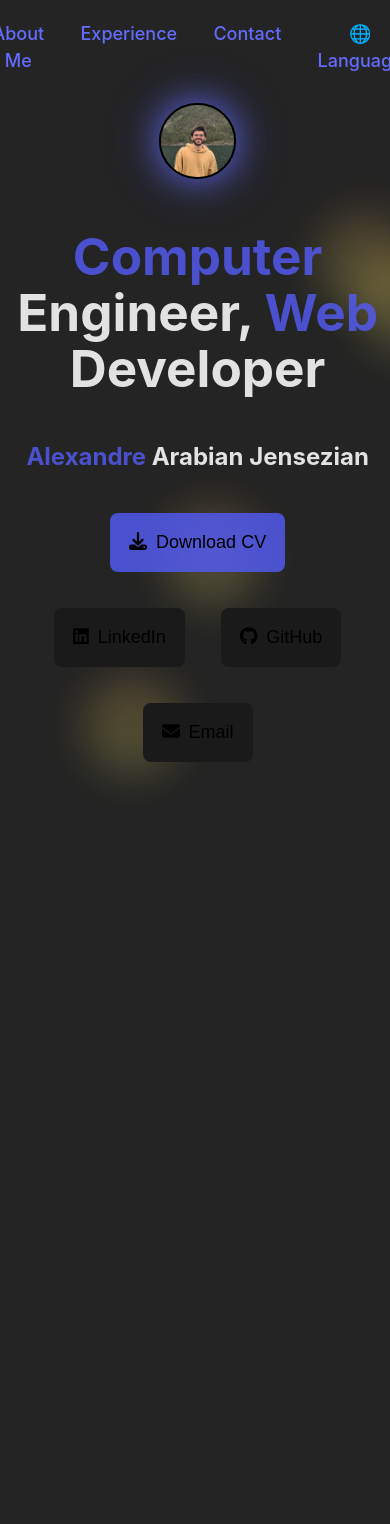
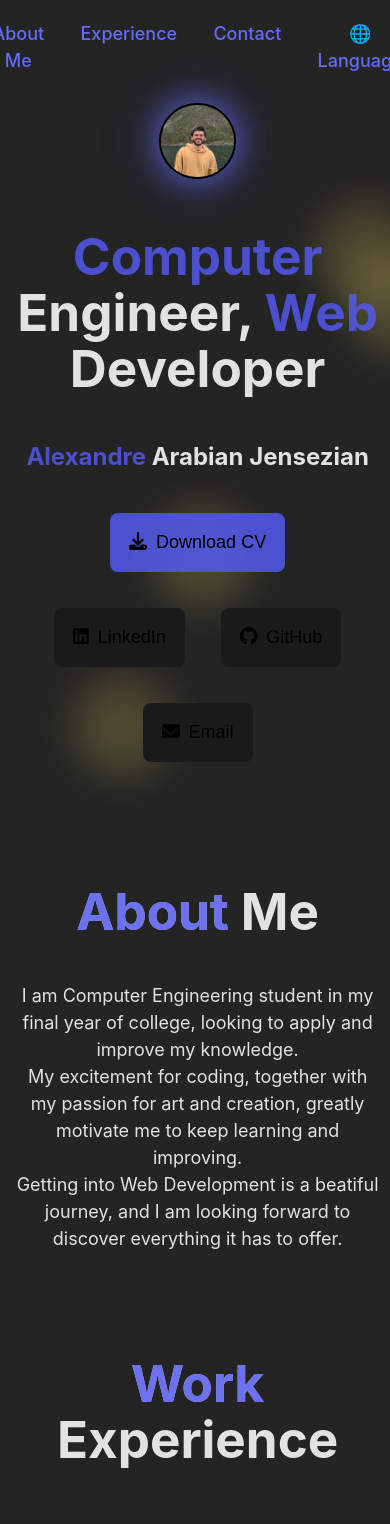
Before and after one commit to alexandrearabian/online-resume, a React (Vite) app in the folder online-resume/: page / in a window 390 px wide. Shown: the top 1524 px of the page. Built offline with nearby package versions, Linux system fonts and the light colour scheme.

Commit message:
solve for mobile v5

```diff
--- a/online-resume/src/App.css
+++ b/online-resume/src/App.css
@@ -330,9 +330,24 @@ html {
     transition: none;
   }
 
-  [class^="hidden-"] {
+  .hidden-about-me-despcription {
+    transform: none;
     opacity: 1;
+  }
+
+  .hidden-experience-job {
     transform: none;
+    opacity: 1;
+  }
+
+  .hidden-section {
+    transform: none;
+    opacity: 1;
+  }
+
+  .color-transition-word {
+    color: #535bf2d3;
+    animation: glow 3s ease-out;
   }
 
 }
```
